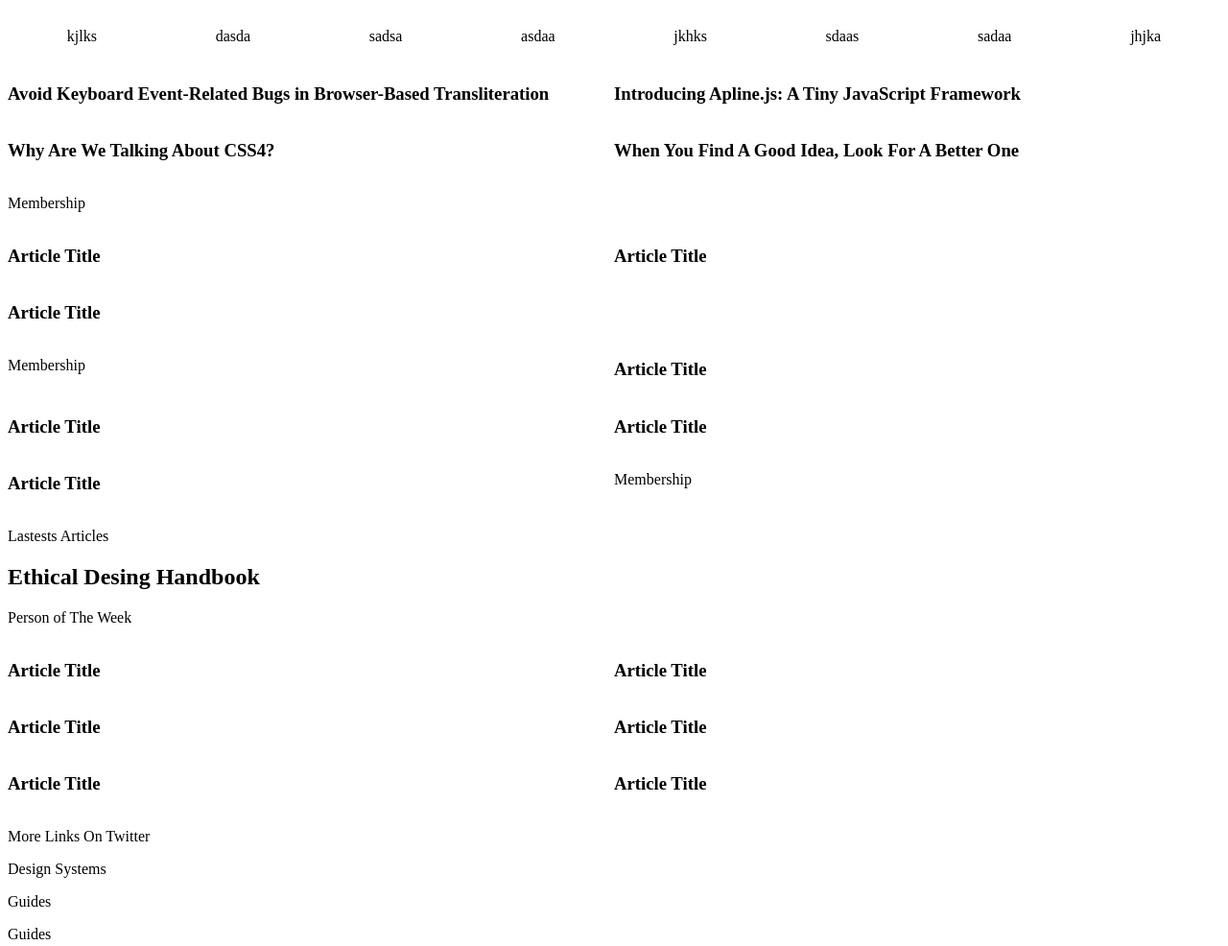
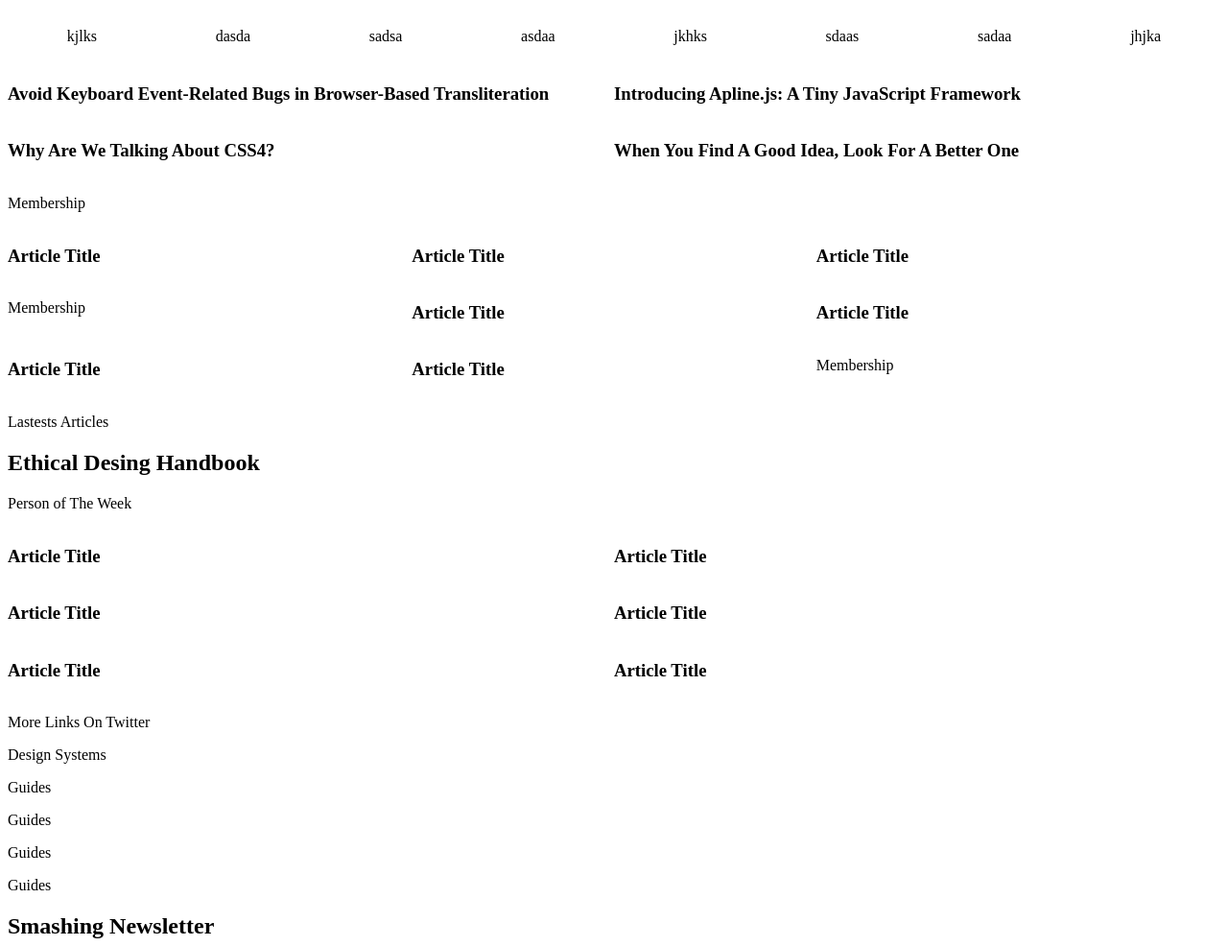
Before and after one commit to LOctavio/smashing-magazine, a plain HTML site: page index.html in a window 1280 px wide. Shown: the top 986 px of the page at 96% size. Drawn offline with Linux system fonts and the light colour scheme.

Commit message:
added a grid for divs with three articles

```diff
--- a/css/style.css
+++ b/css/style.css
@@ -13,3 +13,8 @@ nav div{
   display: grid;
   grid-template-columns: repeat(2, 1fr);
 }
+
+.three-articles-section{
+  display: grid;
+  grid-template-columns: repeat(3, 1fr);
+}
--- a/index.html
+++ b/index.html
@@ -36,26 +36,20 @@
       <p>Membership</p>
     </div>
 
-    <div class="posts-group">
+    <div class="three-articles-section">
+      <article><h1>Article Title</h1></article>
       <article><h1>Article Title</h1></article>
       <article><h1>Article Title</h1></article>
     </div>
 
-    <div class="posts-group">
-      <article><h1>Article Title</h1></article>
-    </div>
-
-    <div class="posts-group">
+    <div class="three-articles-section">
       <section><p>Membership</p></section>
-      <article><h1>Article Title</h1></article>
-    </div>
-
-    <div class="posts-group">
       <article><h1>Article Title</h1></article>
       <article><h1>Article Title</h1></article>
     </div>
 
-    <div class="posts-group">
+    <div class="three-articles-section">
+      <article><h1>Article Title</h1></article>
       <article><h1>Article Title</h1></article>
       <section><p>Membership</p></section>
     </div>
```
